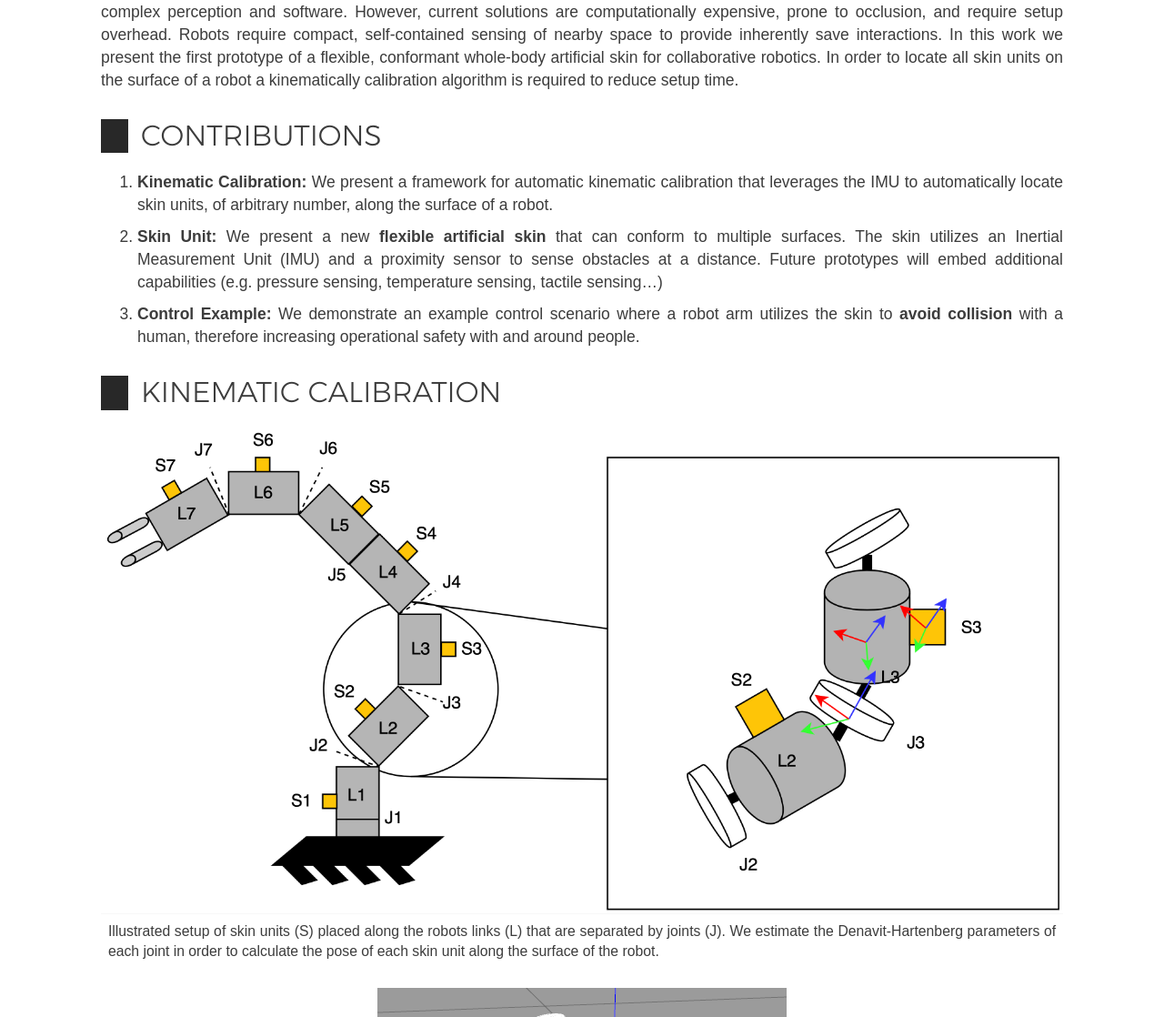
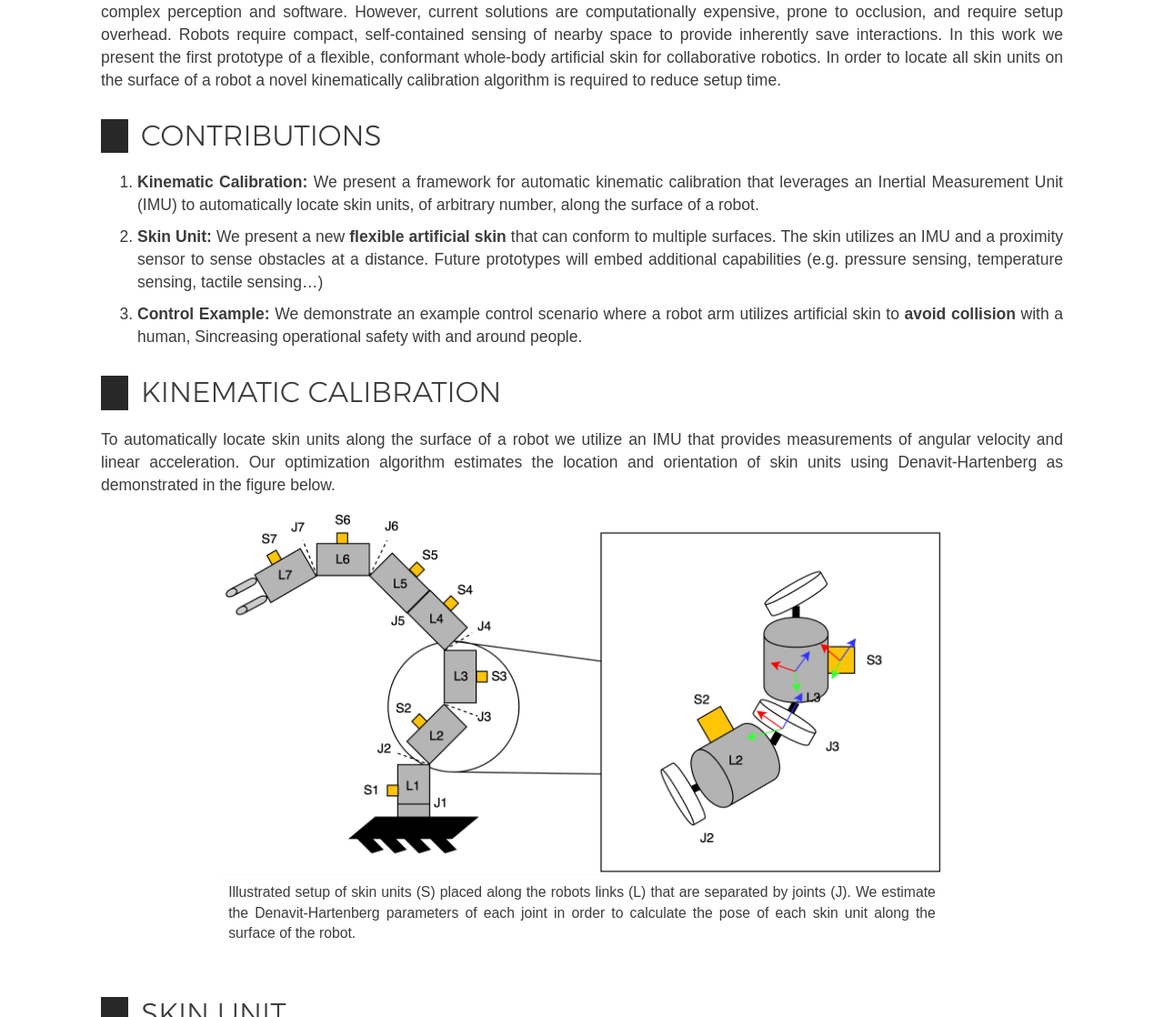
Before and after one commit to HIRO-group/HIRO-group.github.io, a Jekyll site: the page built from _posts/wiki/2020-03-23-robotic-skin.md, in a window 1280 px wide and 1400 px high, scrolled down 475 px. Shown: the part 282-1400 px from the top of the window at 91% size. Built offline with Jekyll 4.4.1, drawn with Linux system fonts in a browser that asks for light colours; nearby versions of some CDN libraries; some web fonts are replaced; some of the changed text lies outside the part shown.

Commit message:
First version of the Robotic Skin reserach page is complete.

```diff
--- a/_posts/wiki/2020-03-23-robotic-skin.md
+++ b/_posts/wiki/2020-03-23-robotic-skin.md
@@ -8,29 +8,37 @@ permalink: robotic_skin.html
 {% include image.html url="research/skin_unit.png" max-width="100%" description="Flexible skin unit created by etching the circuit diagram into a copper sheet and then encasing it in the flexible polymer ecoflex." %}
 
 
-Robots have been transitioning into human-populated environments, and replacing their physical cages used to keep humans safe with complex perception and software. However, current solutions are computationally expensive, prone to occlusion, and require setup overhead. Robots require compact, self-contained sensing of nearby space to provide inherently save interactions. In this work we present the first prototype of a flexible, conformant whole-body artificial skin for collaborative robotics. In order to locate all skin units on the surface of a robot a kinematically calibration algorithm is required to reduce setup time.
+Robots have been transitioning into human-populated environments, and replacing their physical cages used to keep humans safe with complex perception and software. However, current solutions are computationally expensive, prone to occlusion, and require setup overhead. Robots require compact, self-contained sensing of nearby space to provide inherently save interactions. In this work we present the first prototype of a flexible, conformant whole-body artificial skin for collaborative robotics. In order to locate all skin units on the surface of a robot a novel kinematically calibration algorithm is required to reduce setup time.
 
 # Contributions
 
-1. <strong>Kinematic Calibration:</strong> We present a framework for automatic kinematic calibration that leverages the IMU to automatically locate skin units, of arbitrary number, along the surface of a robot.
+1. <strong>Kinematic Calibration:</strong> We present a framework for automatic kinematic calibration that leverages an Inertial Measurement Unit (IMU) to automatically locate skin units, of arbitrary number, along the surface of a robot.
 
-1. <strong>Skin Unit:</strong> We present a new <strong>flexible artificial skin</strong> that can conform to multiple surfaces. The skin utilizes an Inertial Measurement Unit (IMU) and a proximity sensor to sense obstacles at a distance. Future prototypes will embed additional capabilities (e.g. pressure sensing, temperature sensing, tactile sensing...)
+1. <strong>Skin Unit:</strong> We present a new <strong>flexible artificial skin</strong> that can conform to multiple surfaces. The skin utilizes an IMU and a proximity sensor to sense obstacles at a distance. Future prototypes will embed additional capabilities (e.g. pressure sensing, temperature sensing, tactile sensing...)
 
-1. <strong>Control Example:</strong> We demonstrate an example control scenario where a robot arm utilizes the skin to <strong>avoid collision</strong>  with a human, therefore increasing operational safety with and around people.
+1. <strong>Control Example:</strong> We demonstrate an example control scenario where a robot arm utilizes artificial skin to <strong>avoid collision</strong>  with a human, Sincreasing operational safety with and around people.
 
 
 # Kinematic Calibration
+To automatically locate skin units along the surface of a robot we utilize an IMU that provides measurements of angular velocity and linear acceleration. Our optimization algorithm estimates the location and orientation of skin units using Denavit-Hartenberg as demonstrated in the figure below.
 
-{% include image.html url="research/calibration.png" max-width="100%" description="Illustrated setup of skin units (S) placed along the robots links (L) that are separated by joints (J). We estimate the  Denavit-Hartenberg parameters of each joint in order to calculate the pose of each skin unit along the surface of the robot. " %}
-
-{% include image.html url="research/franka_arm.png" max-width="50%" description="Flexible skin unit created in lab" %}
+{% include image.html url="research/calibration.png" max-width="75%" description="Illustrated setup of skin units (S) placed along the robots links (L) that are separated by joints (J). We estimate the  Denavit-Hartenberg parameters of each joint in order to calculate the pose of each skin unit along the surface of the robot. " %}
 
 # Skin Unit
+Skin units are embedded with an IMU for kinematic calibration and a proximity sensor to sense nearby objects. We chose to embed our circuit in a flexible polymer called ecoflex in order to have each skin unit conform to the shape of the surface it is placed on. The figure below shows the flexible capabilities of the skin sensor and an image of one unit mounted on a robotic arm.
 
-{% include image.html url="research/skin_unit.jpg" max-width="50%" description="Flexible skin unit created by etching the circuit diagram into a copper sheet and then encasing it in the flexible polymer ecoflex." %}
+{% include image.html url="research/skin_unit.jpg" max-width="50%" description="Flexible skin unit mounted on a robotic arm." %}
 
 {% include image.html url="research/bent_skin_unit.jpg" max-width="50%" description="Demonstration of the skin’s flexible capabilities." %}
 
 # Control Example
 
-{% include image.html url="research/control.png" max-width="100%" description="Flexible skin unit created by etching the circuit diagram into a copper sheet and then encasing it in the flexible polymer ecoflex." %}
+Calibrated skin units can be used to locate obstacles with respect to the robot’s links and avoid undesired collisions by exerting a repulsive force on the robotic arm. To avoid object we require the following information:
+
+* Calibrated pose of the Skin Unit (x, y, z, φ, θ, ψ)
+* Distance d normal to the skin sensor
+
+With this information we apply a repulsive force perpendicular to the skin unit as seen in the figure below.
+
+{% include image.html url="research/control.png" max-width="75%" description=" A mounted skin unit exerting a repulsive force β on a robots trajectory
+<strong>T</strong> when an object is near the skin unit. The distance d is measured in millimeters. As an object approaches the robot the force exerted by β increases exponentially." %}
```
